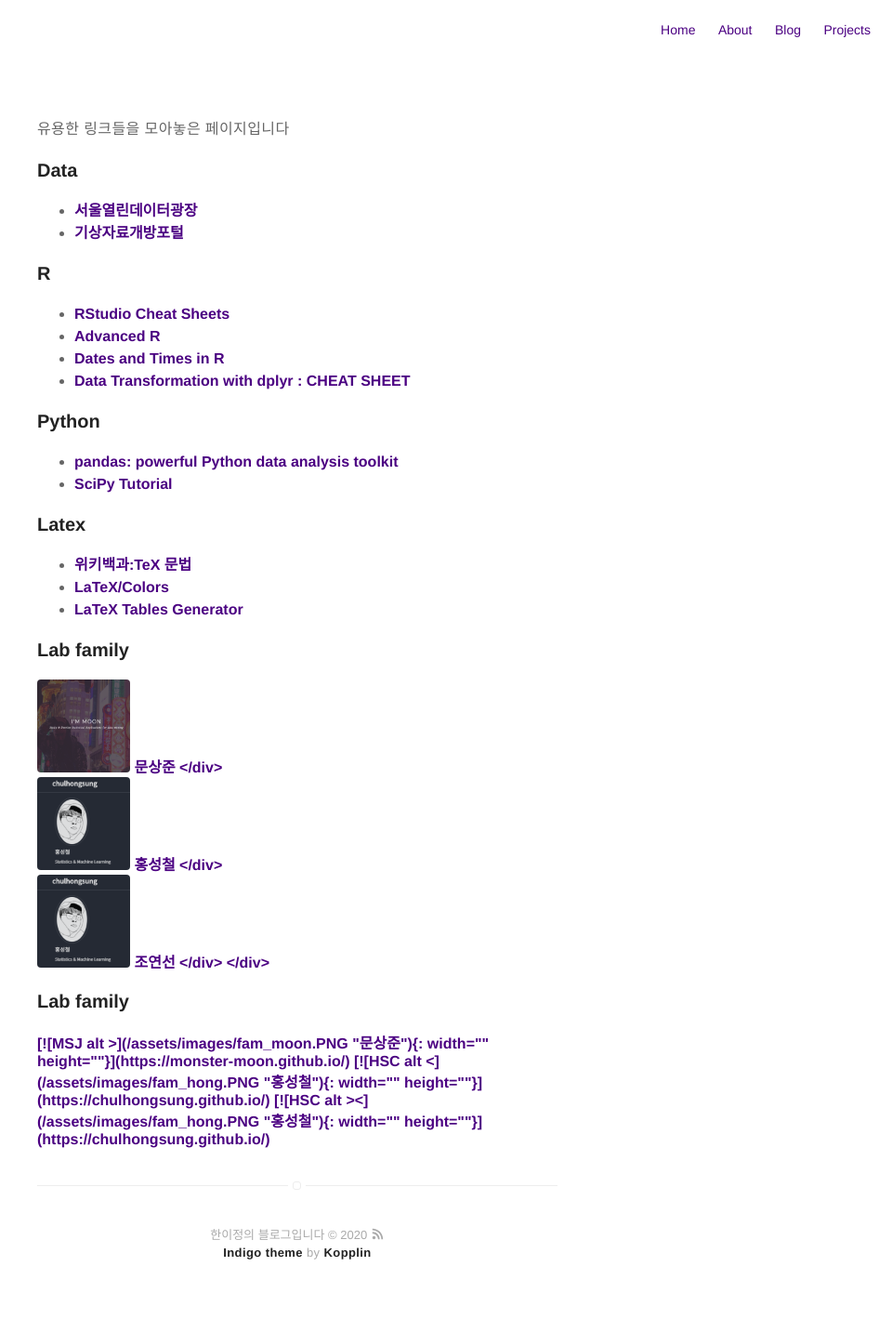
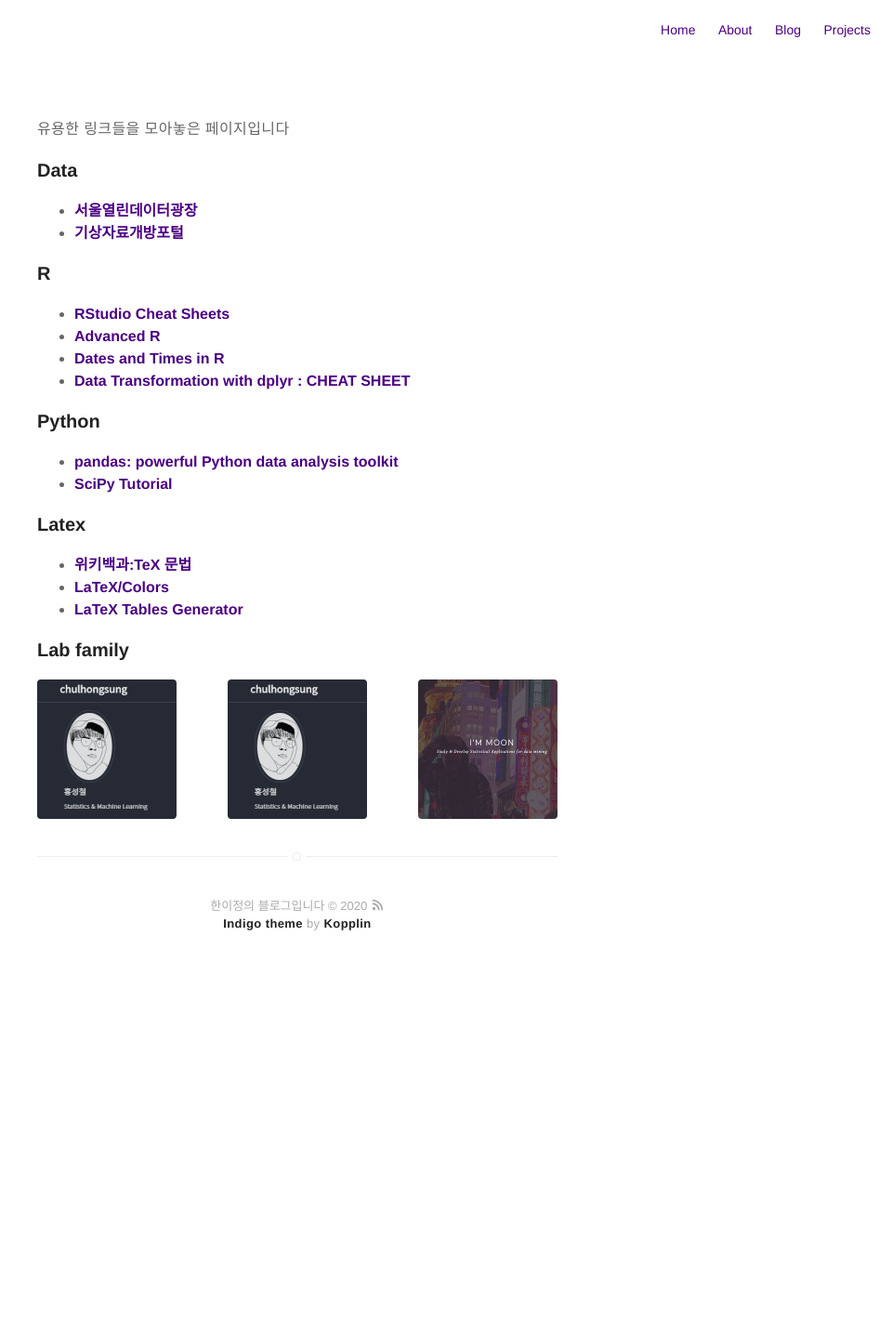
Before and after one commit to 12jeong/12jeong.github.io, a Jekyll site: the page built from links.md, in a window 1280 px wide. Shown: the whole page at 93% size, without its empty margins (320-1280 px from the left). Built offline with Jekyll 4.4.1, drawn with Linux system fonts in a browser that asks for light colours; some web fonts are replaced; after the commit the page ends 1065 px from its top, so only the background shows below that.

Commit message:
lab family link test

```diff
--- a/links.md
+++ b/links.md
@@ -32,26 +32,7 @@
   <li> <a href = 'http://www.tablesgenerator.com/'> LaTeX Tables Generator </a>  </li>
   </ul>
 
-
-  <h3> Lab family </h3>
-  <div class="parent">
-        <div class="first">
-        <a href="https://monster-moon.github.io/"> <img src="/assets/images/fam_moon.PNG"  alt=""  width=100px height=100px >
-        문상준
-        </div>
-
-        <div class="second">
-        <a href="https://chulhongsung.github.io/"><img src="/assets/images/fam_hong.PNG" alt="" width=100px height=100px>
-        홍성철
-        </div>
-
-        <div class="third">
-        <a href="https://chulhongsung.github.io/"><img src="/assets/images/fam_hong.PNG" alt="" width=100px height=100px>
-        조연선
-        </div>
-    </div>
-
-  <h3> Lab family </h3>
+<h3> Lab family </h3>
   [![MSJ alt >](/assets/images/fam_moon.PNG "문상준"){: width="" height=""}](https://monster-moon.github.io/)
   [![HSC alt <](/assets/images/fam_hong.PNG "홍성철"){: width="" height=""}](https://chulhongsung.github.io/)
   [![HSC alt ><](/assets/images/fam_hong.PNG "홍성철"){: width="" height=""}](https://chulhongsung.github.io/)
```
